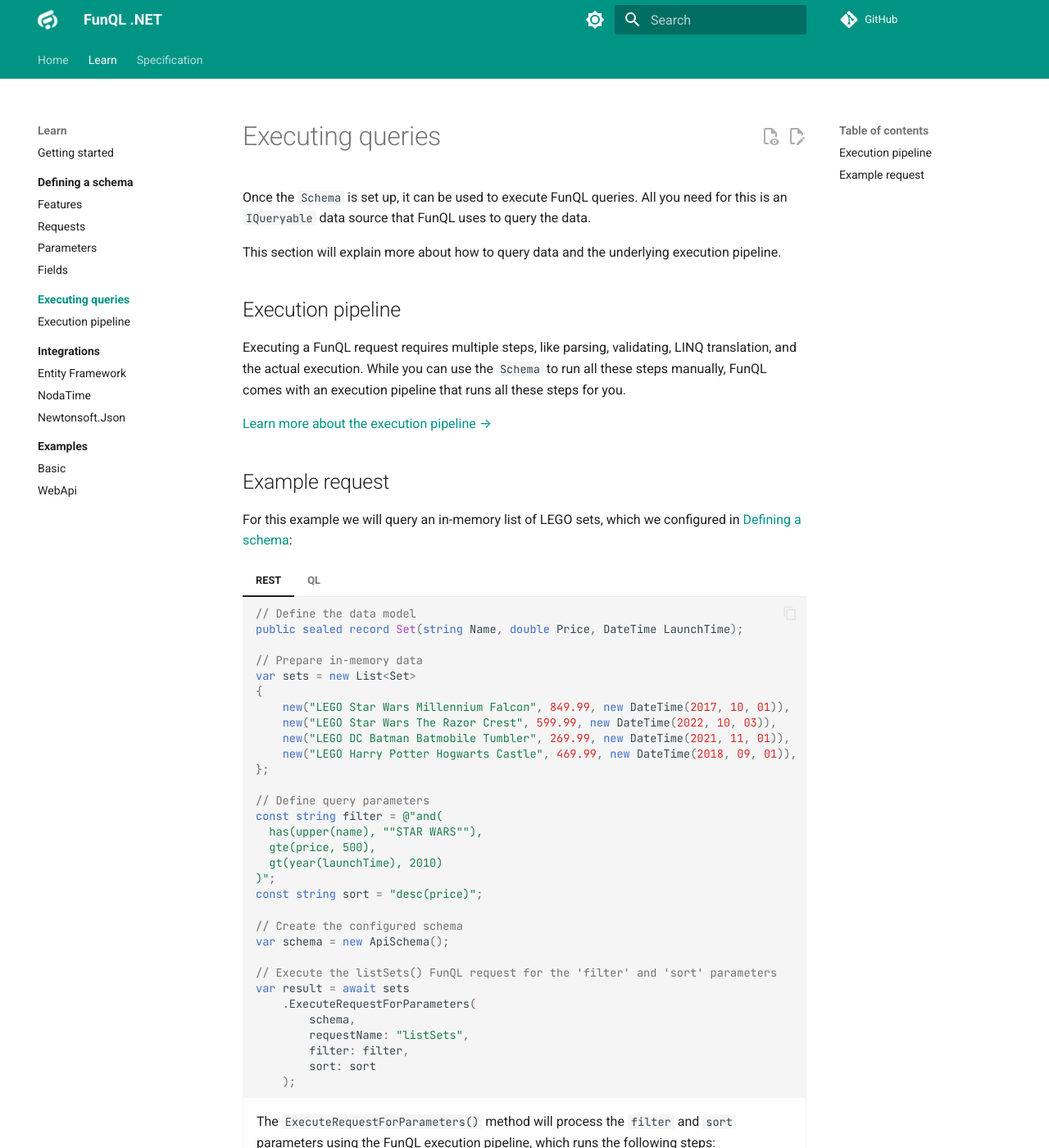
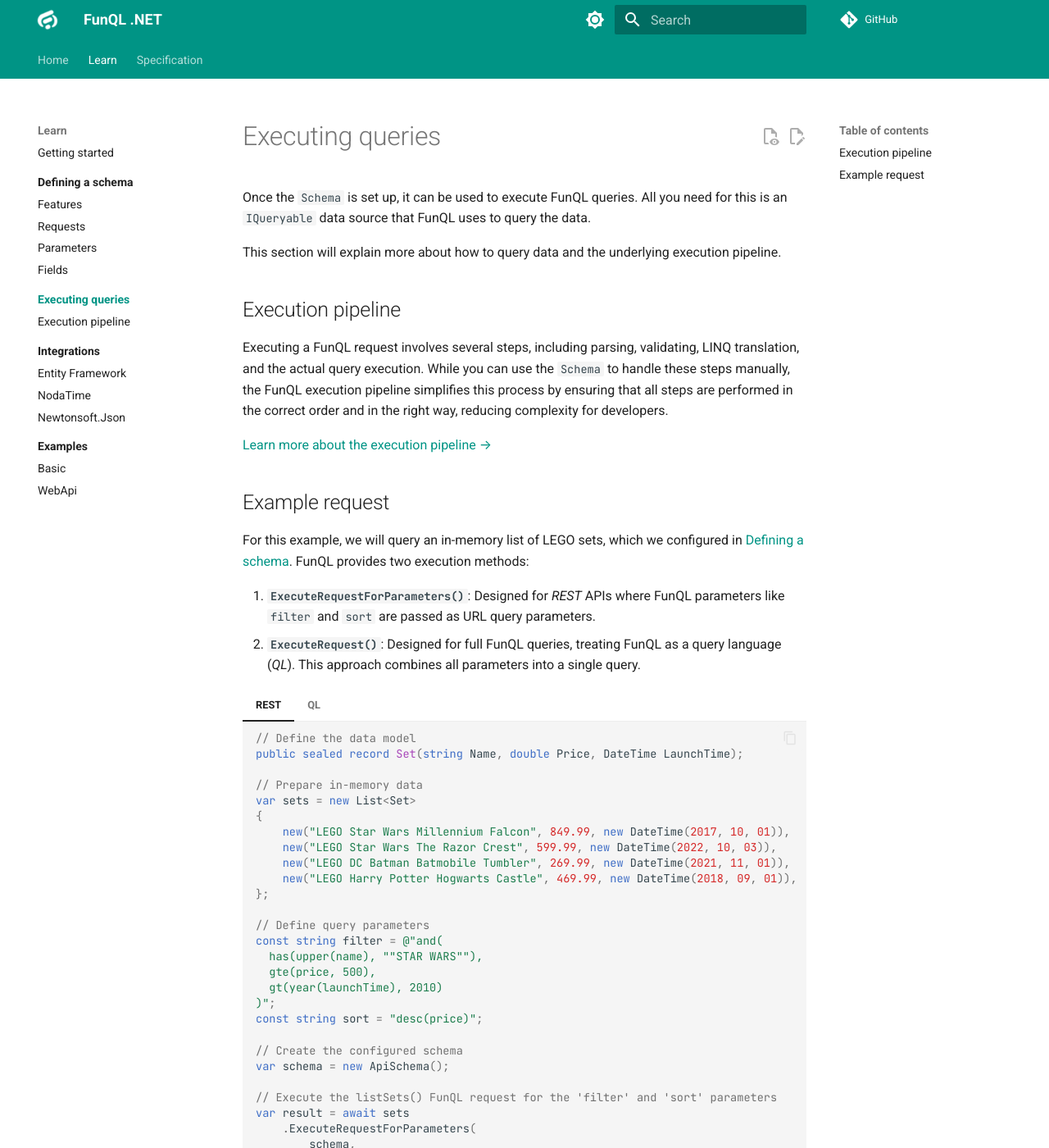
Before and after one commit to funql/funql-dotnet, an MkDocs documentation site: the page built from docs/learn/execution/index.md, in a window 1280 px wide and 1400 px high. Shown: the whole window at 82% size. Built offline with MkDocs 1.6.1 and Material for MkDocs 9.7.7, drawn with Linux system fonts in a browser that asks for light colours; comment, search, counter and statistics services are not loaded; some of the changed text lies outside the part shown.

Commit message:
Update docs Execution

```diff
--- a/docs/learn/execution/index.md
+++ b/docs/learn/execution/index.md
@@ -7,16 +7,22 @@ This section will explain more about how to query data and the underlying execut
 
 ## Execution pipeline
 
-Executing a FunQL request requires multiple steps, like parsing, validating, LINQ translation, and the actual execution.
-While you can use the `Schema` to run all these steps manually, FunQL comes with an execution pipeline that runs all
-these steps for you.
+Executing a FunQL request involves several steps, including parsing, validating, LINQ translation, and the actual query
+execution. While you can use the `Schema` to handle these steps manually, the FunQL execution pipeline simplifies this
+process by ensuring that all steps are performed in the correct order and in the right way, reducing complexity for
+developers.
 
 [Learn more about the execution pipeline →](pipeline.md)
 
 ## Example request
 
-For this example we will query an in-memory list of LEGO sets, which we configured in [Defining a schema](
-../schemas/index.md):
+For this example, we will query an in-memory list of LEGO sets, which we configured in [Defining a schema](
+../schemas/index.md). FunQL provides two execution methods:
+
+1. **`ExecuteRequestForParameters()`**: Designed for _REST_ APIs where FunQL parameters like `filter` and `sort` are
+   passed as URL query parameters.
+2. **`ExecuteRequest()`**: Designed for full FunQL queries, treating FunQL as a query language (_QL_). This approach
+   combines all parameters into a single query.
 
 === "REST"
 
@@ -56,8 +62,8 @@ For this example we will query an in-memory list of LEGO sets, which we configur
 
     <div class="result" markdown>
 
-    The `ExecuteRequestForParameters()` method will process the `filter` and `sort` parameters using the FunQL execution
-    pipeline, which runs the following steps:
+    The `ExecuteRequestForParameters()` method is ideal for REST APIs. It will process the `filter` and `sort`
+    parameters using the FunQL execution pipeline, which runs the following steps:
 
     1. Parse the `filter` and `sort` parameters using the `listSets` request configuration
     2. Validate the parameters based on the `listSets` request configuration
@@ -106,8 +112,8 @@ For this example we will query an in-memory list of LEGO sets, which we configur
 
     <div class="result" markdown>
 
-    The `ExecuteRequest()` method will process the `request` using the FunQL execution pipeline, which runs the
-    following steps:
+    The `ExecuteRequest()` method is designed for use cases where FunQL acts as a fully integrated query language. It
+    will process the `request` using the FunQL execution pipeline, which runs the following steps:
 
     1. Parse the `request` using the `listSets` request configuration
     2. Validate the parameters based on the `listSets` request configuration
@@ -117,11 +123,16 @@ For this example we will query an in-memory list of LEGO sets, which we configur
 
     </div>
 
-This example only shows how to query an in-memory data source, but most of the time you'll want to query a database:
+This example demonstrates how to query an in-memory data source. However, in real-world applications, you will typically
+need to:
 
-[Learn how to integrate FunQL with Entity Framework Core →](../integrations/efcore.md)
+- **Query an external database**: FunQL translates queries into LINQ expressions, enabling seamless integration with any
+  LINQ-compatible data provider, such as Entity Framework Core, Dapper, or others. This allows you to execute queries
+  directly against your database.
 
-Instead of using static query parameters like in the example, one of the biggest use cases for FunQL is building a REST
-API to support dynamic queries:
+    [Learn how to integrate FunQL with Entity Framework Core →](../integrations/efcore.md)
 
-[Learn how to use FunQL in a REST API →](../examples/webapi.md)
+- **Enhance your REST API with FunQL**: Utilize FunQL as part of your REST API by supporting advanced query capabilities
+  like filtering, sorting, and pagination through URL query parameters.
+
+    [Learn how to use FunQL in a REST API →](../examples/webapi.md)
```
